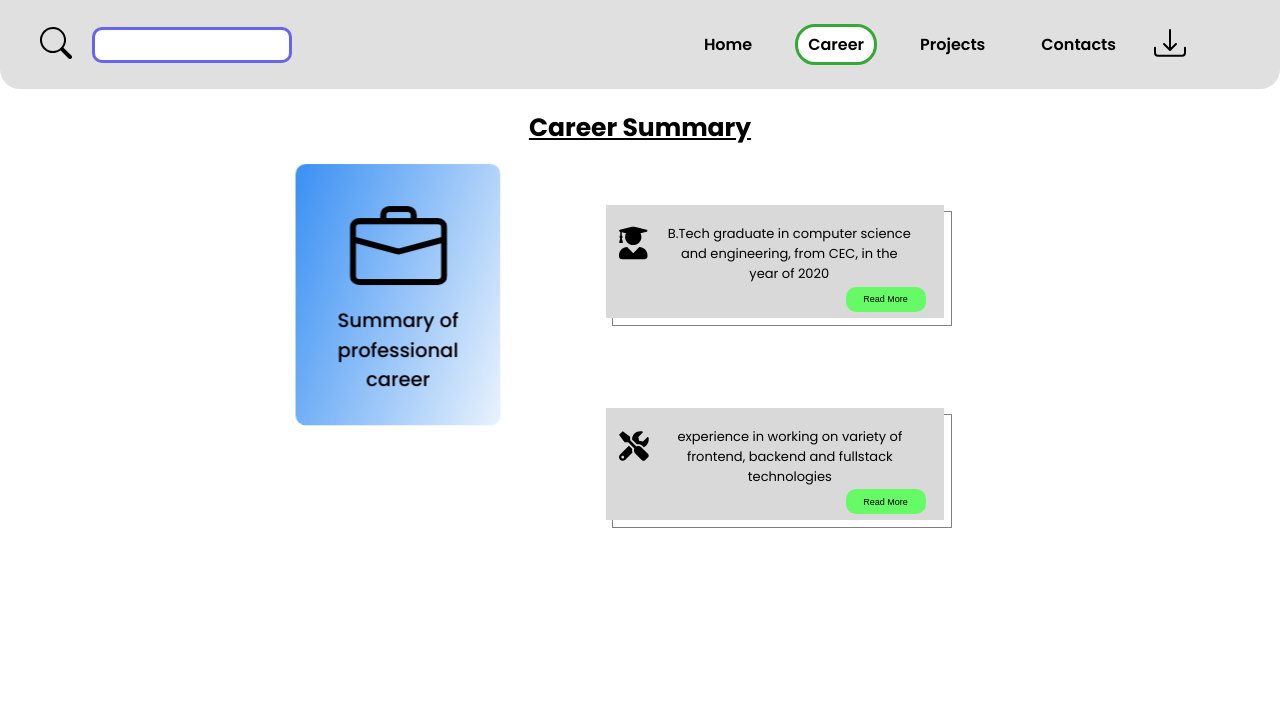
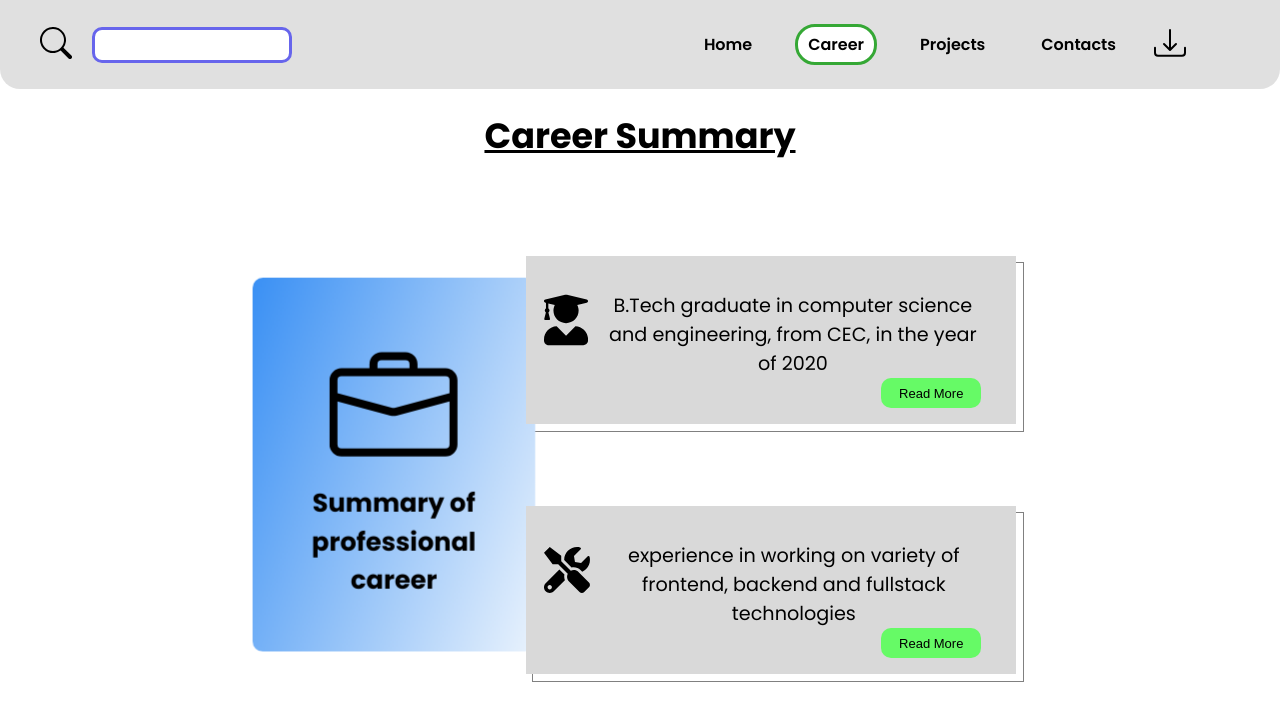
Before and after one commit to jimmanamel/Resume, a React (Create React App) app: page /Resume/Career in a window 1280 px wide. Shown: the top 720 px of the page. Built offline with nearby package versions, Linux system fonts and the light colour scheme.

Commit message:
Fixing desktop issues with career page

```diff
--- a/src/Components/Career/Career.scss
+++ b/src/Components/Career/Career.scss
@@ -76,99 +76,43 @@
 
 @media (min-width: 1024px) {
   .careerContainer {
-    width: 100%;
-    text-align: center;
-    font-family: 'poppins';
-  }
-
-  .careerHeader {
-    display: inline-block;
-    font-size: 35px;
-    font-weight: 800;
-    padding: 20px;
+    &__Header{
+      font-size: 35px;
+      font-weight: 800;
+    }
   }
 
   .careerInnerContainer {
     display: flex;
     width: 60%;
     margin: 0 auto;
-    //margin: 30px 250px;
   }
 
   .container {
-    width: 400px;
-    height: 200px;
-    display: grid;
+    width: 500px;
 
     button {
-      position: relative;
-      background-color: #66FA66;
-      border: none;
-      border-radius: 10px;
-      width: 80px;
-      height: 25px;
-      font-size: xx-small;
-      left: 35%;
-    }
-  }
-
-  .professionalCareer {
-    display: flex;
-    align-items: center;
-    width: 250px;
-    height: 300px;
-    margin: 70px 100px;
-    background-image: linear-gradient(110deg, #3A90F4, #EAF3FD);
-    border-radius: 10px;
-    font-weight: 500;
-    font-size: 19px;
-
-    p {
-      padding: 0px 25px;
+      width: 100px;
+      height: 30px;
+      font-size: small;
     }
   }
 
   .career3 {
-    border: 1px solid #d9d9d9;
-    position: relative;
-    bottom: 7px;
-    right: 7px;
-    z-index: 1px;
-    background-color: #d9d9d9;
-    padding: 5px 10px;
-    //margin: 95px 30px;
-    span{
-      display: inline-flex;
-    }
+    padding: 15px 15px;
     p{
-      padding: 0px 20px;
-      margin-bottom: 0px;
-      font-size: small;
+      font-size: larger;
     }
   }
 
   .career2 {
-    border: 1px solid #d9d9d9;
-    position: relative;
-    bottom: 7px;
-    right: 7px;
-    z-index: 1px;
-    background-color: #d9d9d9;
-    padding: 5px 10px;
-    //margin: 95px 30px;
-    span{
-      display: inline-flex;
-    }
+    padding: 15px 15px;
     p{
-      padding: 0px 20px;
-      margin-bottom: 0px;
-      font-size: small;
+      font-size: larger;
     }
   }
 
   .careerCover {
-    border: 1px solid;
-    border-color: grey;
-    margin: 44px 30px;
+    margin: 80px 0px;
   }
 }
--- a/src/Components/Career/CareerContainer.js
+++ b/src/Components/Career/CareerContainer.js
@@ -2,8 +2,12 @@ import { FaUserGraduate, FaTools } from "react-icons/fa";
 
 import "./Career.scss";
 import FlipCard from "./FlipCard";
+import { useMediaQueryContext } from "../../MediaQueryContext";
 
 const CareerContainer = () => {
+
+  const { isDesktop } = useMediaQueryContext();
+
   return (
     <div className="careerContainer">
       <u className="careerContainer__Header">
@@ -15,7 +19,7 @@ const CareerContainer = () => {
           <div className="careerCover">
             <div className="career2">
               <span>
-              <FaUserGraduate size="4em"/>
+              <FaUserGraduate size={isDesktop?"6em":"4em"} />
               <p>B.Tech graduate in computer science and engineering, from CEC, in the year of 2020</p>
               </span>
               <button>Read More</button>
@@ -24,7 +28,7 @@ const CareerContainer = () => {
           <div className="careerCover">
             <div className="career3">
               <span>
-              <FaTools size="4em"/>
+              <FaTools size={isDesktop?"6em":"4em"} />
               <p>experience in working on variety of frontend, backend and fullstack technologies</p>
               </span>
               <button>Read More</button>
--- a/src/Components/Career/FlipCard.js
+++ b/src/Components/Career/FlipCard.js
@@ -21,7 +21,16 @@ const FlipCard = () => {
           <p>Summary of professional career</p>
         </div>
         <div className="flip-card__back">
-          <p>Back Text</p>
+          <p>
+            Experienced web application developer proficient in React JS, Redux,
+            HTML5, CSS, JavaScript, and Next JS. Demonstrated success in
+            delivering robust, responsive, and accessible web applications.
+            Known for strong collaboration skills and a proactive approach to
+            leadership, effectively guiding team efforts to achieve project
+            goals. Deep understanding of both front-end and back-end
+            technologies, with a focus on creating efficient and user-friendly
+            interfaces.
+          </p>
         </div>
       </div>
     </div>
--- a/src/Components/Career/FlipCard.scss
+++ b/src/Components/Career/FlipCard.scss
@@ -8,6 +8,7 @@
   transition: transform 0.6s ease-in-out;
   transform-style: preserve-3d;
   padding-bottom: 20px;
+  cursor: pointer;
 
   &__inner {
     position: relative;
@@ -27,10 +28,8 @@
     height: 100%;
     backface-visibility: hidden;
     display: block;
-    font-weight: 500;
-    font-size: 19px;
-    padding: 35px 0px 0px 0px;
     border-radius: 10px;
+    padding: 50px 0px 0px 0px;
     //box-shadow: 5px 10px #a5a2a2;
     p {
         padding: 0px 25px;
@@ -39,20 +38,27 @@
   }
 
   &__front {
+    font-weight: 500;
+    font-size: 19px;
+    padding: 35px 0px 0px 0px;
     background-image: linear-gradient(110deg, #3A90F4, #EAF3FD);
     color: black;
   }
 
   &__back {
+    font-size: small;
+    padding: 35px 0px 0px 0px;
     background-image: linear-gradient(45deg, #EAF3FD, #3A90F4);
     color: white;
     transform: rotateY(180deg);
+    overflow: auto;
+    -ms-overflow-style: none;  /* IE and Edge */
+    scrollbar-width: none;  /* Firefox */
+  }
+  &__back::-webkit-scrollbar {
+    display: none;
   }
 }
-
-// .flip-card:hover {
-//   transform: scale(1.02); /* Slightly scales the card on hover */
-// }
 
 .flip-card.animate {
   animation: scaleUp 1s infinite alternate;
@@ -71,3 +77,23 @@
     transform: scale(1.03); /* Slight scale increase */
   }
 }
+
+@media (min-width: 1024px) {
+  .flip-card {
+    width: 280px;
+    height: 330px;
+    margin-top: 100px;
+
+    &__front {
+      font-weight: 700;
+      font-size: 25px;
+      svg {
+        padding-top: 30px;
+      }
+    }
+
+    &__back {
+      font-size: larger;
+    }
+  }
+}
```
